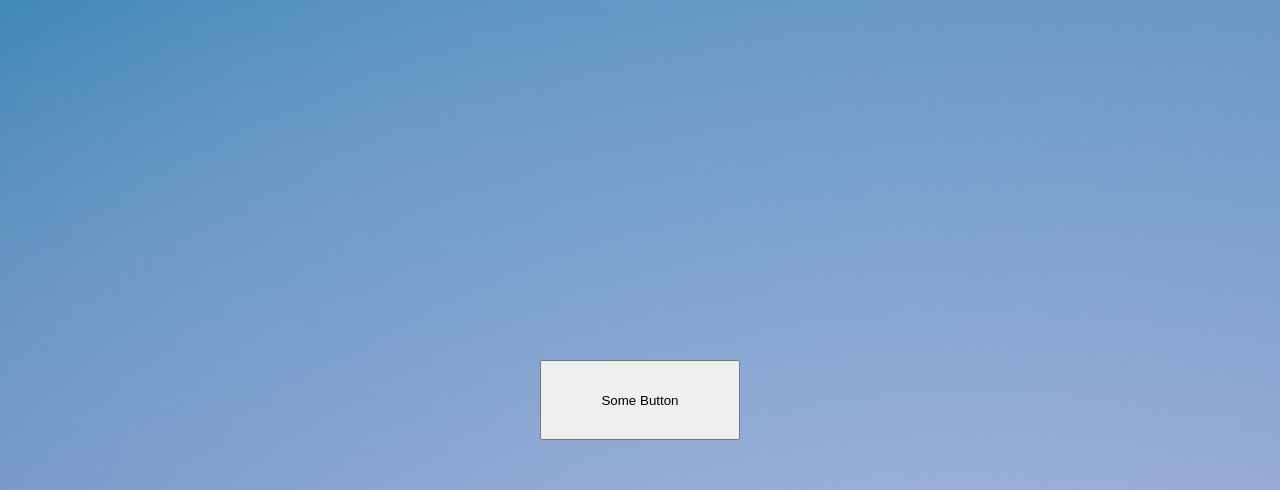
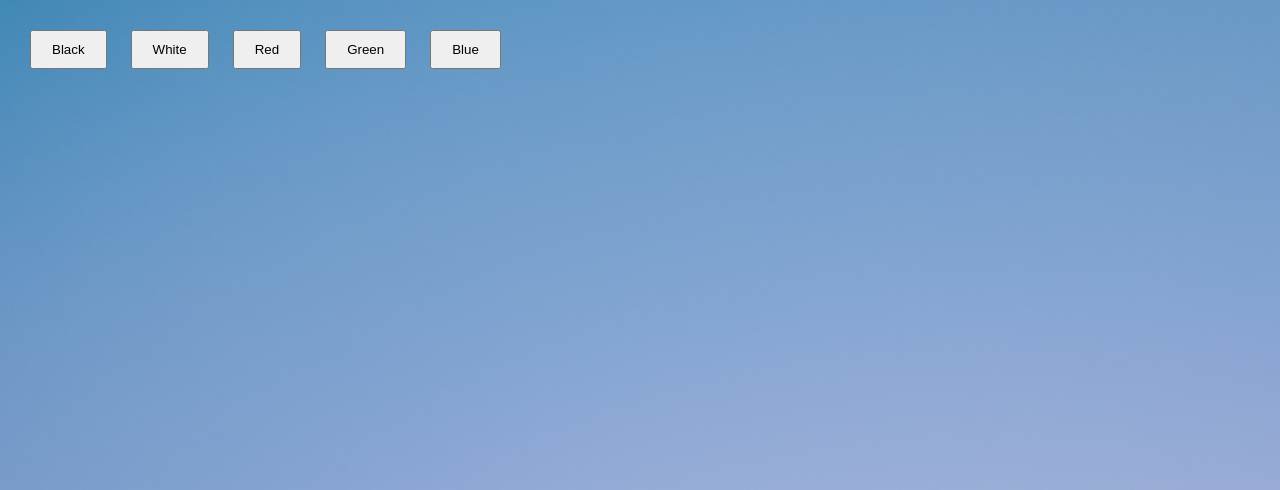
Before and after one commit to FiDyA-dev/cursor_blot, a plain HTML site: page index.html in a window 1280 px wide. Shown: the top 490 px of the page. Drawn offline with Linux system fonts and the light colour scheme.

Commit message:
Set color example

```diff
--- a/css/style.css
+++ b/css/style.css
@@ -3,7 +3,7 @@
 }
 
 body {
-    padding: 0;
+    padding: 20px;
     margin: 0;
     height: 1800px;
     background-image: url("../img/bg.jpg");
@@ -11,14 +11,10 @@ body {
     background-position: center;
 }
 
-button {
-    width: 200px;
-    height: 80px;
-    position: absolute;
-    left: 50%;
-    top: 50%;
-    transform: translate(-50%, -50%);
+.btn-color {
     cursor: pointer;
+    margin: 10px;
+    padding: 10px 20px;
 }
 
 button.active {
--- a/index.html
+++ b/index.html
@@ -8,7 +8,11 @@
     <link type="text/css" rel="stylesheet" href="cursor_blot/cursor_blot.css">
 </head>
 <body>
-    <button onclick="this.classList.toggle('active');">Some Button</button>
+    <button class="btn-color" onclick="cursorBlot.setColor('#000');">Black</button>
+    <button class="btn-color" onclick="cursorBlot.setColor('white');">White</button>
+    <button class="btn-color" onclick="cursorBlot.setColor('#eb3232');">Red</button>
+    <button class="btn-color" onclick="cursorBlot.setColor('#007013');">Green</button>
+    <button class="btn-color" onclick="cursorBlot.setColor('#3800e5');">Blue</button>
 </body>
 
 <script src="cursor_blot/cursor_blot.js"></script>
```
